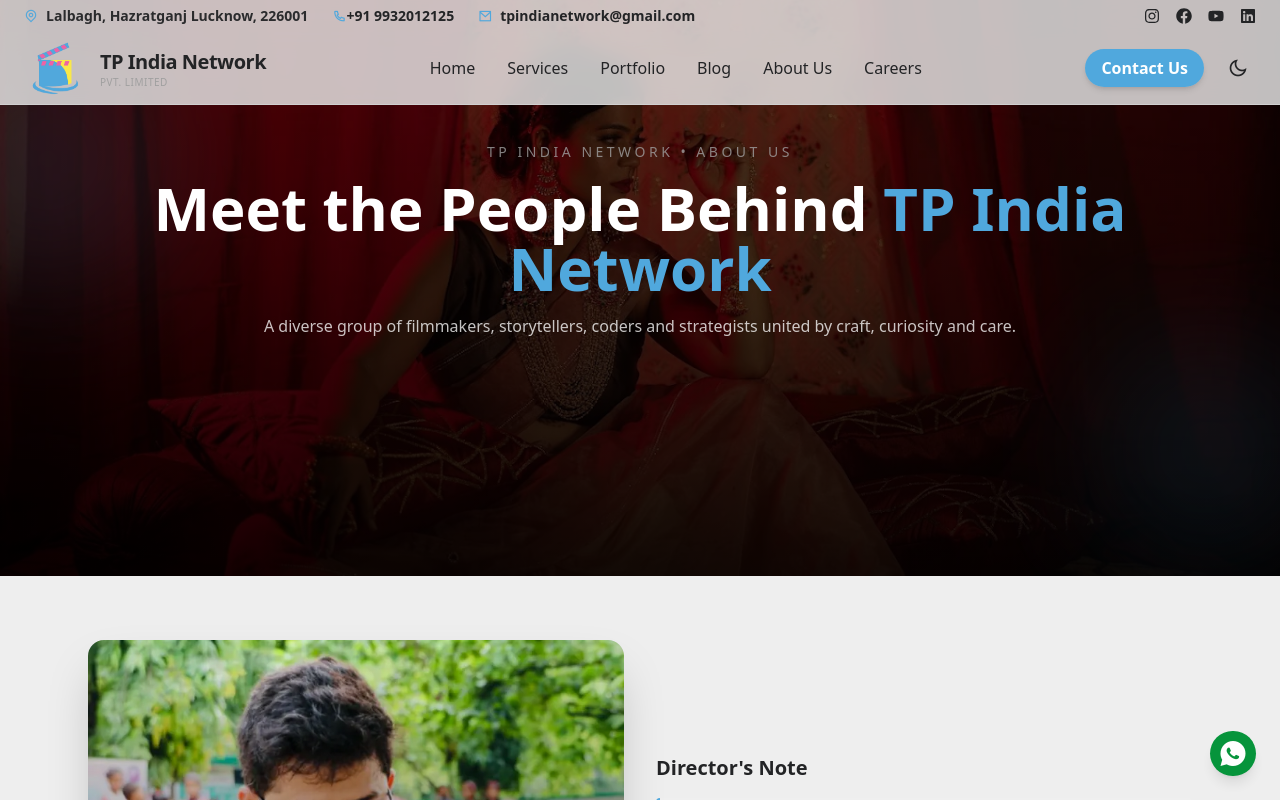
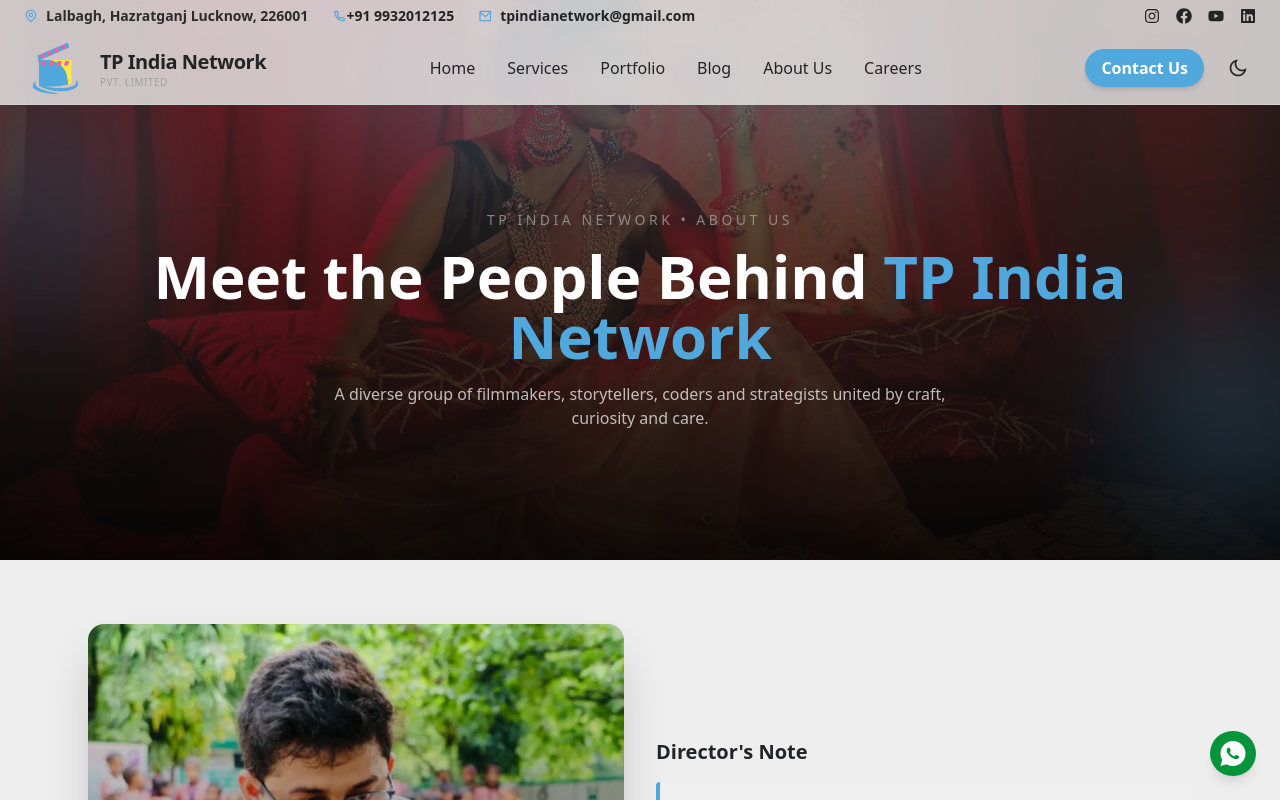
Before and after one commit to shiv-co/TpIndia, a React (Vite) app in the folder frontend/: page /about in a window 1280 px wide. Shown: the top 800 px of the page. Built offline with nearby package versions, Linux system fonts and the light colour scheme.

Commit message:
fixed about.jsx

```diff
--- a/frontend/src/pages/about.jsx
+++ b/frontend/src/pages/about.jsx
@@ -63,32 +63,40 @@
       {/* HERO */}
       <section
   ref={heroRef}
-        className="relative h-[60vh] md:h-[72vh] overflow-hidden"
+  className="relative h-[60vh] md:h-[70vh] w-full overflow-hidden flex items-center justify-center"
 >
-        <LazyLoadImage
+  {/* Background Image with cinematic zoom */}
+  <motion.img
     src={hero_bg}
-          // effect="blur"
-          className="absolute inset-0 w-full h-full object-cover object-top brightness-75"
+    alt="About hero"
+    loading="lazy"
+    className="absolute inset-0 w-full h-full object-cover opacity-80"
+    initial={{ scale: 1.1 }}
+    animate={{ scale: 1 }}
+    transition={{ duration: 2, ease: "easeOut" }}
   />
 
-        <div className="absolute inset-0 bg-gradient-to-b from-black/40 to-black/85" />
+  {/* Gradient overlays */}
+  <div className="absolute inset-0 bg-gradient-to-b from-black/40 via-black/60 to-black/90" />
+  <div className="pointer-events-none absolute inset-x-1/4 top-0 h-40 bg-[var(--accent-color)]/25 blur-3xl" />
 
-        {/* Neon floating shapes */}
+  {/* Floating Neon Orb Left */}
   <motion.div
-          className="absolute -left-20 top-8 w-64 h-64 rounded-full bg-[var(--accent-color)]/20 blur-3xl"
+    className="absolute -left-20 top-16 w-64 h-64 rounded-full bg-[var(--accent-color)]/25 blur-3xl"
     animate={{ y: [0, -20, 0], opacity: [0.6, 1, 0.6] }}
-          transition={{ duration: 6, repeat: Infinity }}
-        />
-        <motion.div
-          className="absolute -right-10 bottom-4 w-56 h-56 rounded-full bg-[var(--accent-color)]/18 blur-3xl"
-          animate={{ y: [0, 14, 0], opacity: [0.5, 1, 0.5] }}
-          transition={{ duration: 7, repeat: Infinity }}
+    transition={{ duration: 7, repeat: Infinity, ease: "easeInOut" }}
   />
 
+  {/* Floating Neon Orb Right */}
   <motion.div
-          style={{ y: heroY }}
-          className="relative z-10 h-full flex flex-col items-center justify-center text-center px-6 pt-10"
-        >
+    className="absolute -right-16 bottom-10 w-56 h-56 rounded-full bg-[var(--accent-color)]/25 blur-3xl"
+    animate={{ y: [0, 20, 0], opacity: [0.7, 1, 0.7] }}
+    transition={{ duration: 8, repeat: Infinity, ease: "easeInOut" }}
+  />
+
+  {/* HERO CONTENT (Centered) */}
+  <div className="relative z-10 max-w-7xl mx-auto text-center px-6 mt-20">
+    {/* Subtitle */}
     <motion.p
       initial={{ opacity: 0, y: 20 }}
       animate={{ opacity: 0.8, y: 0 }}
@@ -97,26 +105,31 @@
     >
       TP India Network • About Us
     </motion.p>
+
+    {/* Title */}
     <motion.h1
-            initial={{ opacity: 0, y: 30 }}
+      initial={{ opacity: 0, y: 40 }}
       animate={{ opacity: 1, y: 0 }}
-            transition={{ duration: 0.9 }}
-            className="text-4xl md:text-6xl font-extrabold text-white"
+      transition={{ duration: 1 }}
+      className="text-3xl md:text-5xl lg:text-6xl font-extrabold text-white"
     >
       Meet the People Behind{" "}
       <span className="text-[var(--accent-color)]">TP India Network</span>
     </motion.h1>
+
+    {/* Description */}
     <motion.p
-            initial={{ opacity: 0, y: 10 }}
+      initial={{ opacity: 0, y: 25 }}
       animate={{ opacity: 0.95, y: 0 }}
-            transition={{ duration: 0.9, delay: 0.12 }}
-            className="mt-4 max-w-3xl text-white/80"
+      transition={{ duration: 1, delay: 0.1 }}
+      className="mt-4 max-w-2xl mx-auto text-white/75 text-sm md:text-base"
     >
       A diverse group of filmmakers, storytellers, coders and strategists
       united by craft, curiosity and care.
     </motion.p>
-        </motion.div>
+  </div>
 </section>
+
 
       {/* DIRECTOR'S WORDS */}
       <section className="max-w-6xl mx-auto px-6 py-16">
```
Lines whose indentation alone changed are shown as unchanged.
